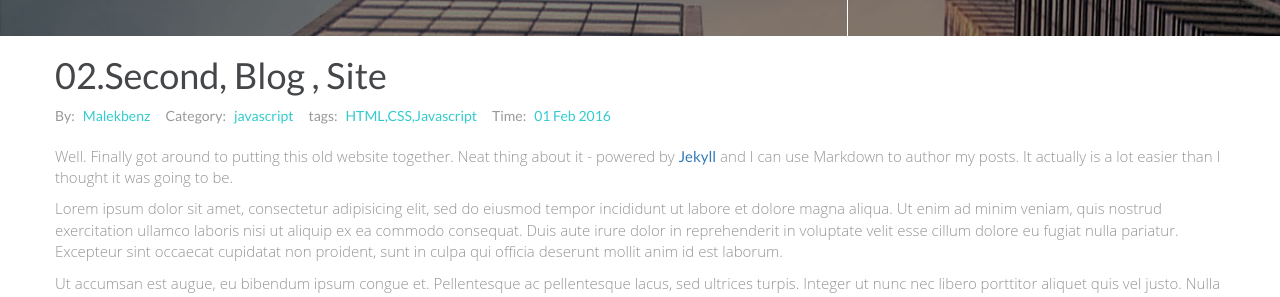
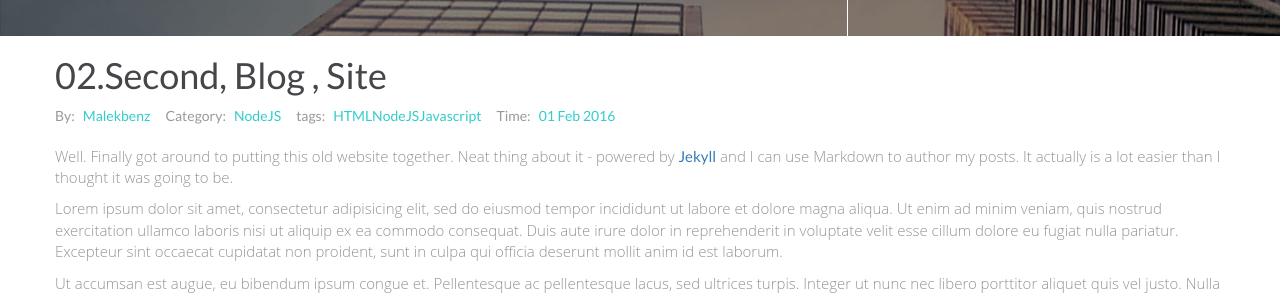
Before and after one commit to malekbenz/malekbenz, a Jekyll site: the page built from _posts/2016-02-01-second-blog.md, in a window 1280 px wide. Shown: the part 324-621 px from the top of the page. Built offline with Jekyll 4.4.1, drawn with Linux system fonts in a browser that asks for light colours; nearby versions of some CDN libraries.

Commit message:
add tags

```diff
--- a/_posts/2016-02-01-second-blog.md
+++ b/_posts/2016-02-01-second-blog.md
@@ -3,8 +3,8 @@ layout: post
 title: "02.Second, Blog , Site"
 date: 2016-02-01
 author: "Malekbenz"
-category: javascript
-tags : "HTML, CSS, Javascript"
+category: NodeJS
+tags : "HTML NodeJS Javascript"
 ---
 
 Well. Finally got around to putting this old website together. Neat thing about it - powered by [Jekyll](http://jekyllrb.com) and I can use Markdown to author my posts. It actually is a lot easier than I thought it was going to be.
```
